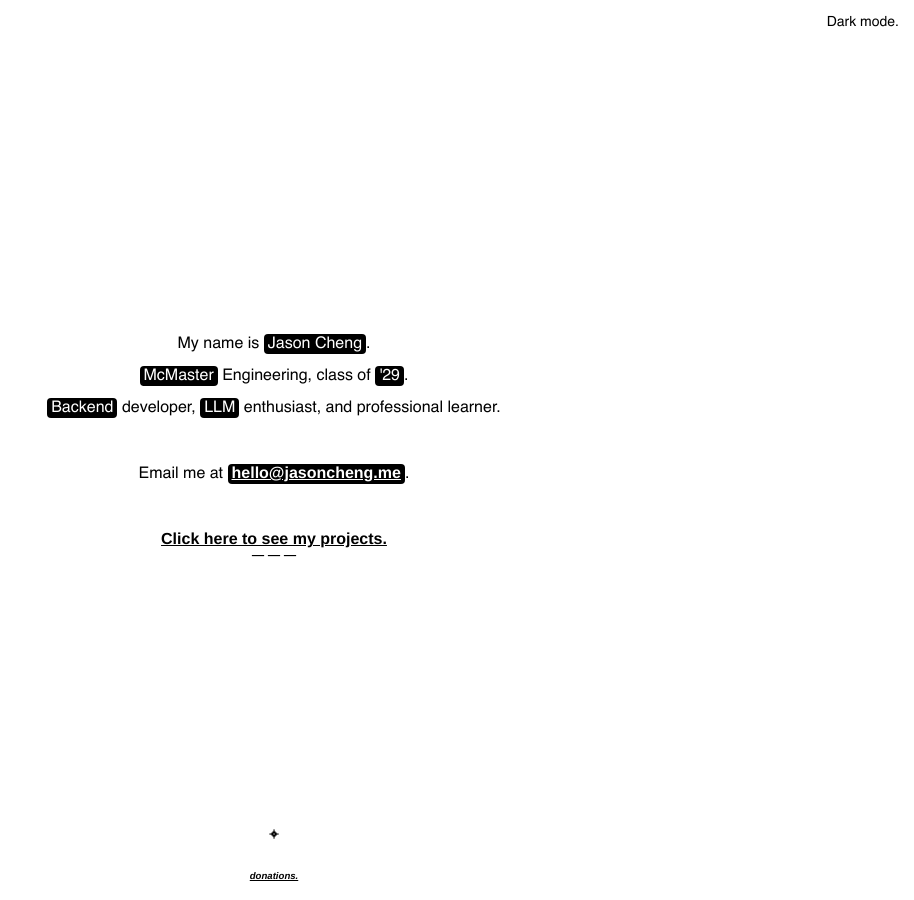
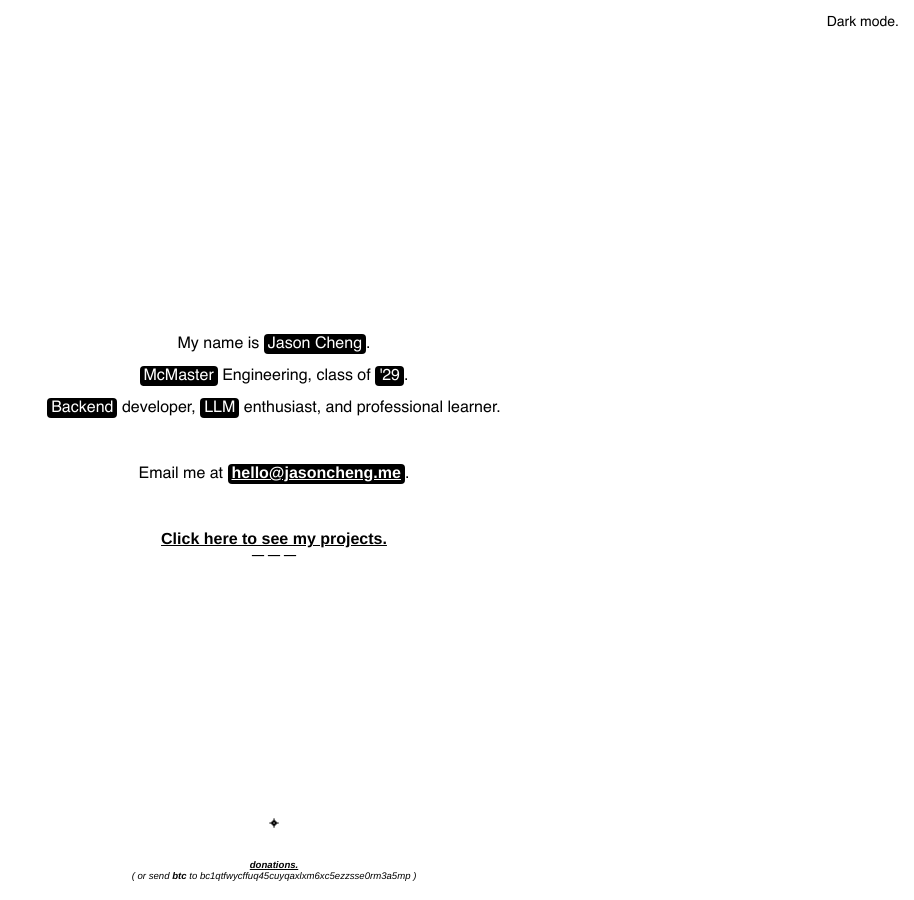
Before and after one commit to 71cj34/71cj34.github.io, a Jekyll site: the page index.html, which Jekyll copies as it is, in a window 1280 px wide. Shown: the whole page, without its empty margins (366-1280 px from the left). Built offline with Jekyll 4.4.1, drawn with Linux system fonts in a browser that asks for light colours.

Commit message:
feat: bitcoin

```diff
--- a/index.html
+++ b/index.html
@@ -39,6 +39,8 @@
         <p><a href="https://en.wikipedia.org/wiki/K2-155d"><span><img class="icon " src="/img/stariconv2.png" alt="star icon"></span></a></p>
         <p style="font-size: 0.6em; font-style: italic; justify-content: center; align-items: center; width: 100%;">
             <a href="https://ko-fi.com/brownbird" target="_blank">donations.</a>
+            <br style="margin-top: 0.5rem">
+            <span>( or send <strong>btc</strong> to bc1qtfwycffuq45cuyqaxlxm6xc5ezzsse0rm3a5mp )</span>
         </p>
     </div>
 </div>
```
